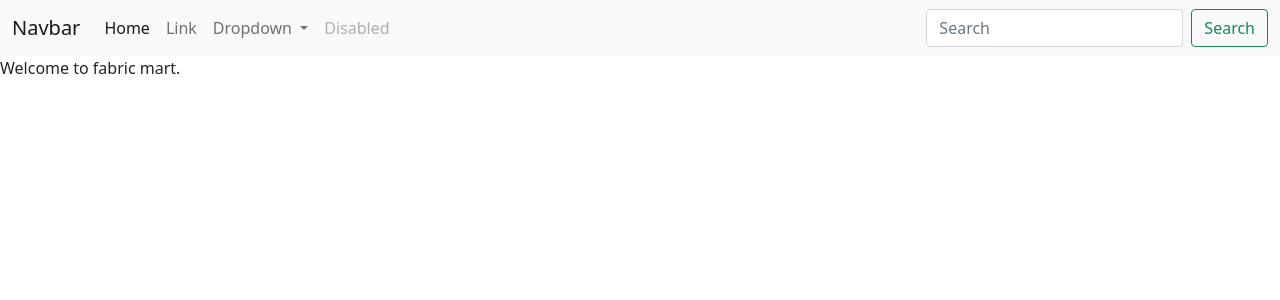
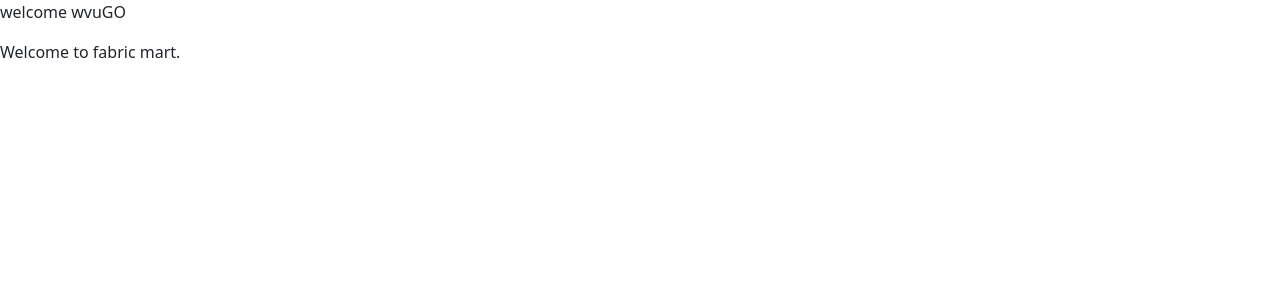
Before and after one commit to befikaduzufan/WVUGo-app, an Angular app: page / in a window 1280 px wide. Shown: the top 300 px of the page. Built offline with nearby package versions, Linux system fonts and the light colour scheme.

Commit message:
REmoved autogenerate code.

```diff
--- a/src/app/header/topnavbar.component.html
+++ b/src/app/header/topnavbar.component.html
@@ -1,36 +1,3 @@
-<nav class="navbar navbar-expand-lg navbar-light bg-light">
-  <div class="container-fluid">
-    <a class="navbar-brand" href="#">Navbar</a>
-    <button class="navbar-toggler" type="button" data-bs-toggle="collapse" data-bs-target="#navbarSupportedContent" aria-controls="navbarSupportedContent" aria-expanded="false" aria-label="Toggle navigation">
-      <span class="navbar-toggler-icon"></span>
-    </button>
-    <div class="collapse navbar-collapse" id="navbarSupportedContent">
-      <ul class="navbar-nav me-auto mb-2 mb-lg-0">
-        <li class="nav-item">
-          <a class="nav-link active" aria-current="page" href="#">Home</a>
-        </li>
-        <li class="nav-item">
-          <a class="nav-link" href="#">Link</a>
-        </li>
-        <li class="nav-item dropdown">
-          <a class="nav-link dropdown-toggle" href="#" id="navbarDropdown" role="button" data-bs-toggle="dropdown" aria-expanded="false">
-            Dropdown
-          </a>
-          <ul class="dropdown-menu" aria-labelledby="navbarDropdown">
-            <li><a class="dropdown-item" href="#">Action</a></li>
-            <li><a class="dropdown-item" href="#">Another action</a></li>
-            <li><hr class="dropdown-divider"></li>
-            <li><a class="dropdown-item" href="#">Something else here</a></li>
-          </ul>
-        </li>
-        <li class="nav-item">
-          <a class="nav-link disabled">Disabled</a>
-        </li>
-      </ul>
-      <form class="d-flex">
-        <input class="form-control me-2" type="search" placeholder="Search" aria-label="Search">
-        <button class="btn btn-outline-success" type="submit">Search</button>
-      </form>
-    </div>
-  </div>
-</nav>
+ <p>
+ welcome wvuGO
+</p>
```
